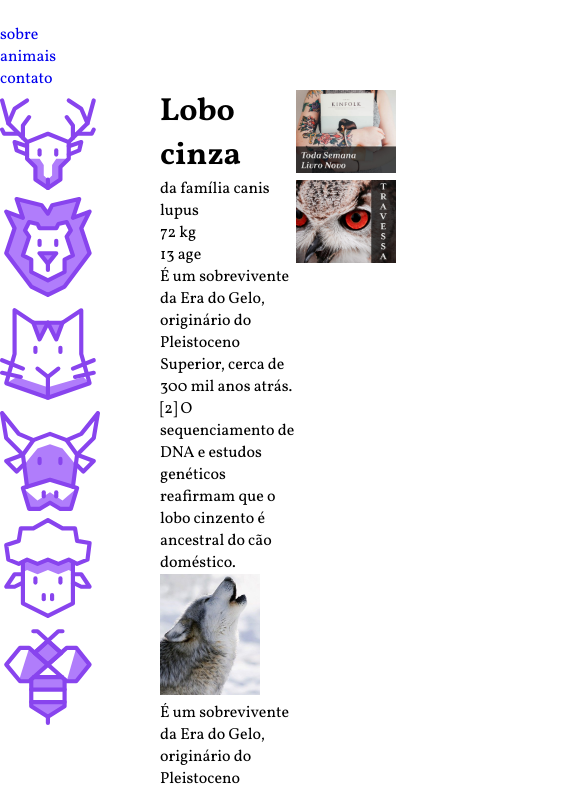
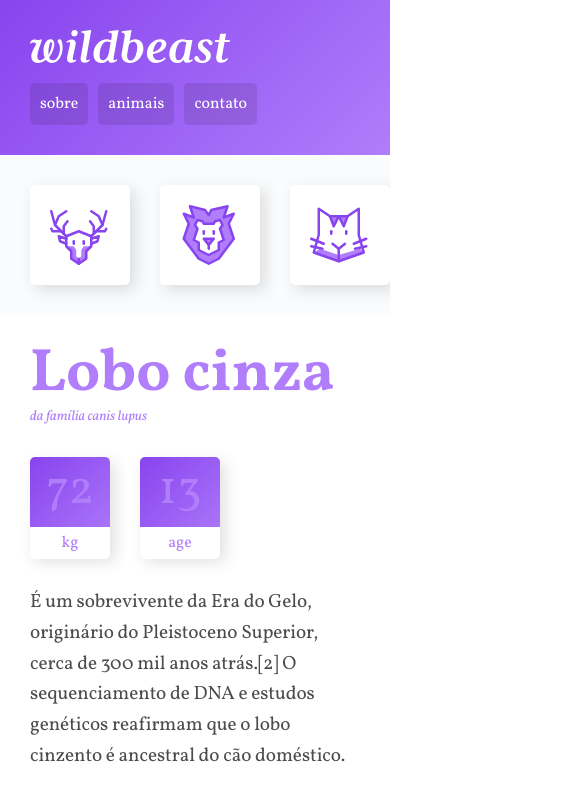
Before and after one commit to allysonthales/wildbeast, a plain HTML site: page index.html in a window 390 px wide. Shown: the top 791 px of the page, 585 px wide, since content can reach past the window. Drawn offline with Linux system fonts and the light colour scheme.

Commit message:
projeto finalizado e responsivo

```diff
--- a/css/style.css
+++ b/css/style.css
@@ -20,7 +20,9 @@ body {
 }
 
 img {
-  max-width: 100px;
+  width: 100%;
+  display: block;
+  border-radius: 5px;
 }
 
 /* grid geral */
@@ -34,22 +36,274 @@ img {
     "footer footer footer";
 }
 
+@media (width < 1200px) {
+  .estrutura {
+    grid-template-columns: minmax(160px, 1fr) 3fr;
+    grid-template-areas:
+      "header header "
+      "sidenav content "
+      "sidenav anuncios "
+      "footer footer ";
+  }
+}
+
+@media (width < 760px) {
+  .estrutura {
+    grid-template-columns: 100%;
+    grid-template-areas:
+      "header"
+      "sidenav"
+      "content"
+      "anuncios"
+      "footer";
+  }
+}
+
+/* header */
 .header {
   grid-area: header;
+  background-image: linear-gradient(135deg, #84e, #b07dfb);
+  padding: 30px;
+  display: grid;
+  grid-template-columns: 1fr auto;
+  align-items: center;
 }
+.logo {
+  max-width: 200px;
+}
+
+.header nav ul {
+  display: flex;
+  flex-wrap: wrap;
+}
+
+.header nav a {
+  display: block;
+  padding: 10px;
+  color: white;
+  font-size: 1.125rem;
+  background-color: rgba(0, 0, 0, 0.1);
+  border-radius: 5px;
+  transition: 0.3s;
+}
+
+.header nav a:hover {
+  background-color: rgba(0, 0, 0, 0.5);
+}
+
+.header nav li + li {
+  margin-left: 30px;
+}
+
+@media (width < 760px) {
+  .header {
+    grid-template-columns: auto;
+  }
+  .logo {
+    margin-bottom: 20px;
+  }
+  .header nav a {
+    font-size: 1rem;
+  }
+  .header nav li + li {
+    margin-left: 10px;
+  }
+}
+
+/* sidenav */
 
 .sidenav {
   grid-area: sidenav;
+  background-color: #fafbfc;
+
+  padding: 30px;
 }
 
+.sidenav li a {
+  display: block;
+  min-width: 60px;
+  max-width: 100px;
+  margin: 0 auto 30px auto;
+  background-color: white;
+  padding: 20px;
+  border-radius: 5px;
+  box-shadow: 5px 5px 15px 0 rgba(44, 44, 44, 0.15);
+  transition: 0.2s ease-out;
+}
+
+.sidenav li a:hover {
+  background-color: #b07dfb;
+}
+
+@media (width < 760px) {
+  .sidenav {
+    overflow-x: auto;
+  }
+  .sidenav ul {
+    display: flex;
+  }
+  .sidenav ul li {
+    flex: 1 0 60px;
+  }
+  .sidenav {
+    padding: 0 30px;
+  }
+  .sidenav li a {
+    margin: 30px 30px 30px 0;
+  }
+}
+
+/* content */
 .content {
   grid-area: content;
+  max-width: 900px;
+  margin: 0 auto;
+  padding: 30px;
+  display: grid;
+  grid-template-columns: 1fr 1fr;
+  gap: 30px;
 }
 
+@media (width < 600px) {
+  .content {
+    grid-template-columns: 1fr;
+  }
+}
+
+.col-wide {
+  grid-column: 1/-1;
+}
+
+.imagem-1 {
+  grid-row: span 2;
+  align-self: end;
+}
+
+.imagem-2 {
+  align-self: end;
+}
+
+/* estilos content */
+p {
+  font-size: 1.2rem;
+  line-height: 1.6;
+  letter-spacing: -0.005rem;
+  color: rgba(0, 0, 0, 0.7);
+}
+
+.informacoes p + p {
+  margin-top: 30px;
+}
+
+/* titulo */
+.titulo {
+  color: #b07dfb;
+}
+
+.titulo h1 {
+  font-size: 3.75rem;
+  line-height: 1;
+  font-weight: 700;
+}
+
+.titulo span {
+  font-size: 0.875rem;
+  font-style: italic;
+}
+
+/* caracteristicas */
+
+.caracteristicas {
+  display: flex;
+  align-items: start;
+}
+
+.caracteristicas > div {
+  width: 80px;
+  text-align: center;
+  background-image: linear-gradient(135deg, #84e, #b07dfb);
+  border-radius: 5px;
+  box-shadow: 5px 5px 15px 0 rgba(44, 44, 44, 0.15);
+  position: relative;
+}
+
+.caracteristicas > div:first-child {
+  margin-right: 30px;
+}
+
+.caracteristicas span {
+  display: block;
+  color: #b07dfb;
+}
+
+.numero {
+  font-size: 3rem;
+  line-height: 1;
+  margin: 10px auto;
+}
+
+.rotulo {
+  background-color: white;
+  border-radius: 0 0 5px 5px;
+  padding: 5px 0;
+  position: relative;
+  top: 2px;
+}
+
+.destaque {
+  font-size: 0.875rem;
+  color: #b07dfb;
+  max-width: 16rem;
+}
+
+.citacao,
+.atributos {
+  align-self: start;
+  padding: 30px;
+  border-radius: 5px;
+  box-shadow: 5px 5px 15px 0 rgba(44, 44, 44, 0.15);
+  background-image: linear-gradient(135deg, #84e, #b07dfb);
+}
+
+.citacao p {
+  font-size: 1.5rem;
+  font-style: italic;
+  text-align: center;
+  max-width: 500px;
+  margin: 0 auto;
+  color: white;
+}
+
+.atributos li {
+  color: white;
+  font-family: "Courier New", Courier, monospace;
+  font-size: 1.125rem;
+  padding: 15px;
+}
+
+.atributos li + li {
+  border-top: 2px solid #b07dfb;
+}
+
+/* anuncios */
 .anuncios {
   grid-area: anuncios;
+  background-color: #fafbfc;
+  padding: 30px;
+  display: grid;
+  align-content: start;
+  gap: 30px;
+  grid-template-columns: repeat(auto-fit, minmax(150px, 1fr));
 }
 
+/* footer */
 .footer {
   grid-area: footer;
+  background-image: linear-gradient(135deg, #84e, #b07dfb);
 }
+
+.footer p {
+  color: white;
+  text-align: center;
+  padding: 30px;
+}
--- a/index.html
+++ b/index.html
@@ -55,15 +55,15 @@
 
       </div>
 
-      <p>É um sobrevivente da Era do Gelo, originário do Pleistoceno Superior, cerca de 300 mil anos atrás.[2] O sequenciamento de DNA e estudos genéticos reafirmam que o lobo cinzento é ancestral do cão doméstico.</p>
+      <p class="col-wide">É um sobrevivente da Era do Gelo, originário do Pleistoceno Superior, cerca de 300 mil anos atrás.[2] O sequenciamento de DNA e estudos genéticos reafirmam que o lobo cinzento é ancestral do cão doméstico.</p>
 
-      <img src="img/wolf1.jpg" alt="wolf 1">
-      <p>É um sobrevivente da Era do Gelo, originário do Pleistoceno Superior, cerca de 300 mil anos atrás.[2] O sequenciamento de DNA e estudos.</p>
-      <img src="img/wolf2.jpg" alt="wolf 2">
+      <img class="imagem-1" src="img/wolf1.jpg" alt="wolf 1">
+      <p class="destaque">É um sobrevivente da Era do Gelo, originário do Pleistoceno Superior, cerca de 300 mil anos atrás.[2] O sequenciamento de DNA e estudos.</p>
+      <img class="imagem-2" src="img/wolf2.jpg" alt="wolf 2">
       <p>O peso e tamanho dos lobos variam muito em todo o mundo, tendendo a aumentar proporcionalmente com a latitude, como previsto pela teoria de Christian Bergmann. Em geral, a altura, medida a partir dos ombros, varia de 60 a 95 centímetros.</p>
       <p>O peso varia geograficamente. Em média, os lobos europeus pesam 38,5 kg; os lobos da América do Norte, 36 kg; os lobos indianos e árabes, 25 kg.[7] Embora raros, lobos com mais de 77 kg foram encontrados no Alasca, Canadá,[8] e na antiga União Soviética.</p>
 
-      <blockquote class="citacao">
+      <blockquote class="citacao col-wide">
         <p>“Há algo no uivar do lobo que tira um homem do aqui e agora e o transporta para uma floresta da mente.”</p>
       </blockquote>
 
@@ -80,7 +80,7 @@
         <p>É um sobrevivente da Era do Gelo, originário do Pleistoceno Superior, cerca de 300 mil anos atrás.[2] O sequenciamento de DNA e estudos genéticos reafirmam que o lobo cinzento é ancestral do cão doméstico.</p>
       </div>
 
-      <img src="img/wolf3.jpg" alt="wolf 3">
+      <img class="col-wide" src="img/wolf3.jpg" alt="wolf 3">
 
     </main>
 
```
